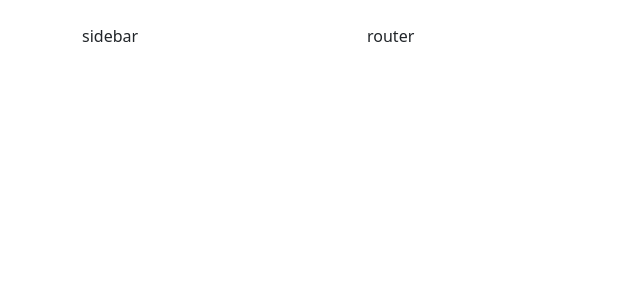
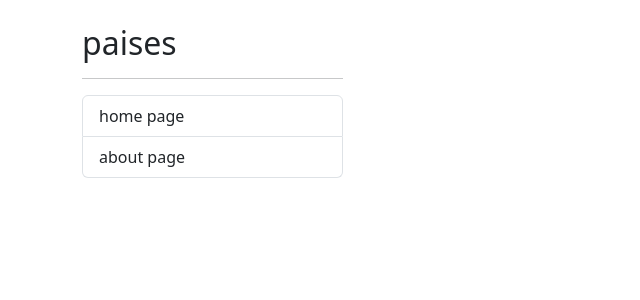
Before and after one commit to ITZUK1/Country, an Angular app: page / in a window 1280 px wide. Shown: the top 300 px of the page, without its empty margins (0-640 px from the left). Built offline with nearby package versions, Linux system fonts and the light colour scheme.

Commit message:
sin errores

```diff
--- a/src/app/app.component.html
+++ b/src/app/app.component.html
@@ -2,13 +2,13 @@
 
   <div class="col-3">
     <!-- sidebar -->
-    sidebar
+      <shared-sidebar></shared-sidebar>
   </div>
 
   <div class="col">
     <!-- nuestras paginas -->
 
-    router
+   <router-outlet></router-outlet>
 
   </div>
 
--- /dev/null
+++ b/src/app/shared/components/sidebar/sidebar.component.html
@@ -0,0 +1,15 @@
+<h2>paises</h2>
+
+<hr>
+
+<ul class="list-group">
+
+    <li routerLink="home" class="list-group-item">
+        home page
+    </li>
+
+    <li  routerLink ="about" class="list-group-item ">
+        about page
+    </li>
+
+</ul>
--- /dev/null
+++ b/src/app/shared/pages/about-page/about-page.component.html
@@ -0,0 +1 @@
+<p>about-page works!</p>
--- /dev/null
+++ b/src/app/shared/pages/home-page/home-page.component.html
@@ -0,0 +1 @@
+<p>home-page works!</p>
```
Also changed, not shown: src/app/app-routing.module.ts (added, +18 -0 lines), src/app/app.module.ts (+5 -2 lines), src/app/shared/components/sidebar/sidebar.component.ts (added, +9 -0 lines), src/app/shared/pages/about-page/about-page.component.ts (added, +9 -0 lines), src/app/shared/pages/home-page/home-page.component.ts (added, +9 -0 lines), src/app/shared/shared.module.ts (+16 -3 lines), 1 other file (tests, documents, lock files or other folders).
